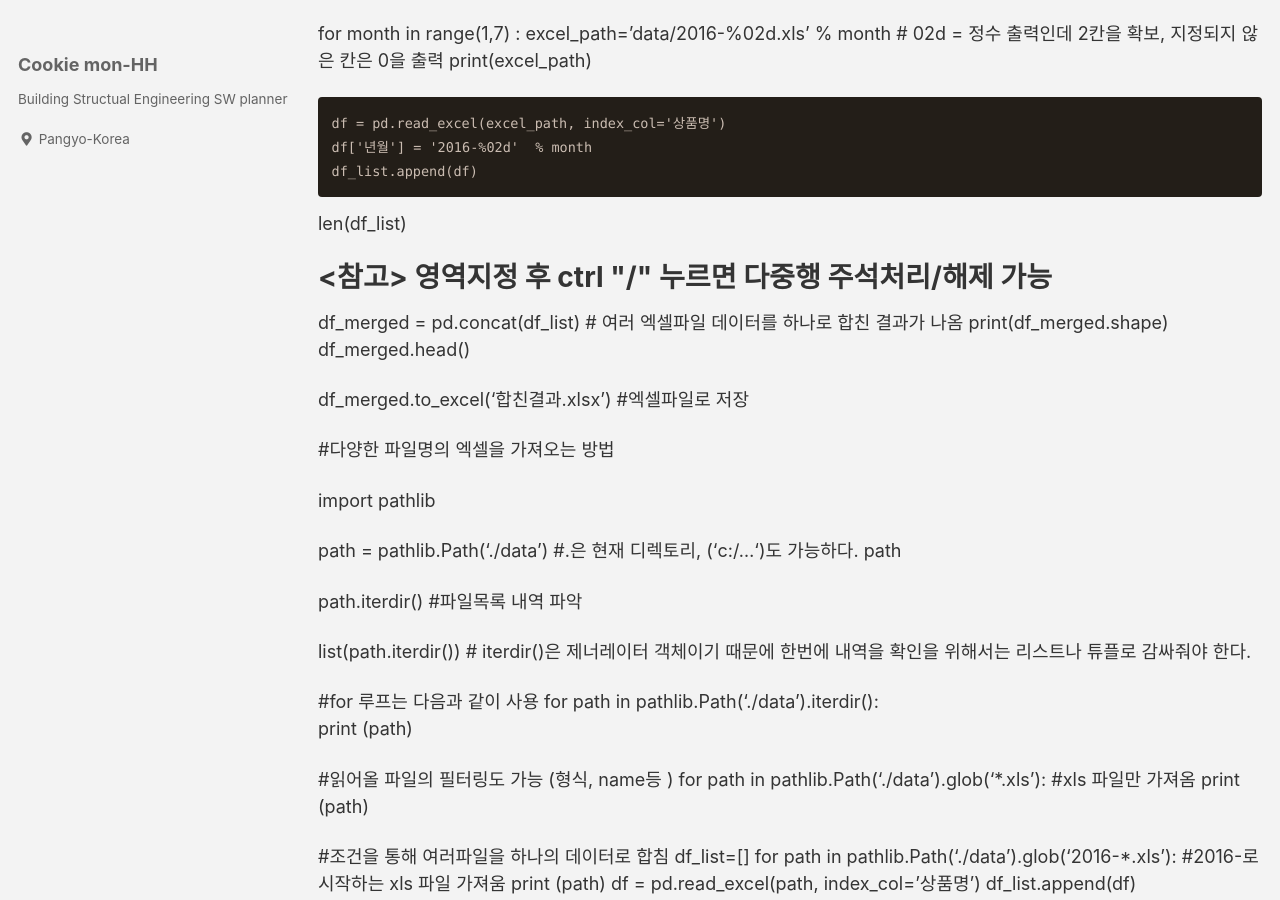
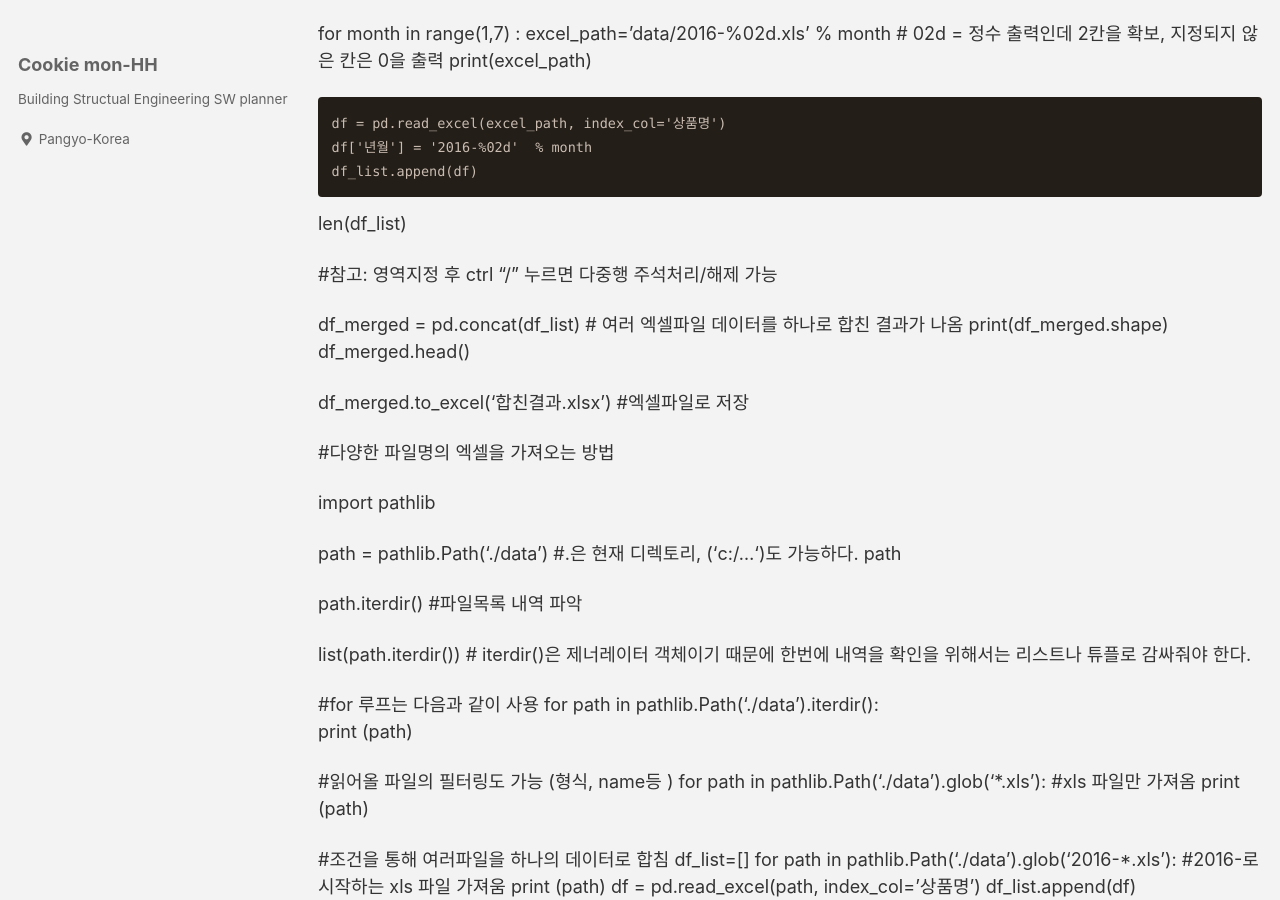
Before and after one commit to CookieMon-HH/cookiemon-hh.github.io, a Jekyll site: the page built from _posts/2020-11-28-1 10 여러 데이터 파일을 하나로 합치기.md, in a window 1280 px wide and 900 px high, scrolled down 319 px. Built offline with Jekyll 4.4.1, drawn with Linux system fonts in a browser that asks for light colours; cached includes are drawn as plain includes; a script that is not in the unit is left out; comment, search, counter and statistics services are not loaded; some of the changed lines change nothing that is shown.

Commit message:
Update 2020-11-28-1 10 여러 데이터 파일을 하나로 합치기.md

```diff
--- a/_posts/2020-11-28-1 10 여러 데이터 파일을 하나로 합치기.md
+++ b/_posts/2020-11-28-1 10 여러 데이터 파일을 하나로 합치기.md
@@ -27,7 +27,7 @@ for month in range(1,7) :
 
 len(df_list)
 
-# <참고> 영역지정 후 ctrl "/" 누르면 다중행 주석처리/해제 가능
+#참고: 영역지정 후 ctrl "/" 누르면 다중행 주석처리/해제 가능
 
 df_merged = pd.concat(df_list)         # 여러 엑셀파일 데이터를 하나로 합친 결과가 나옴
 print(df_merged.shape)
```
